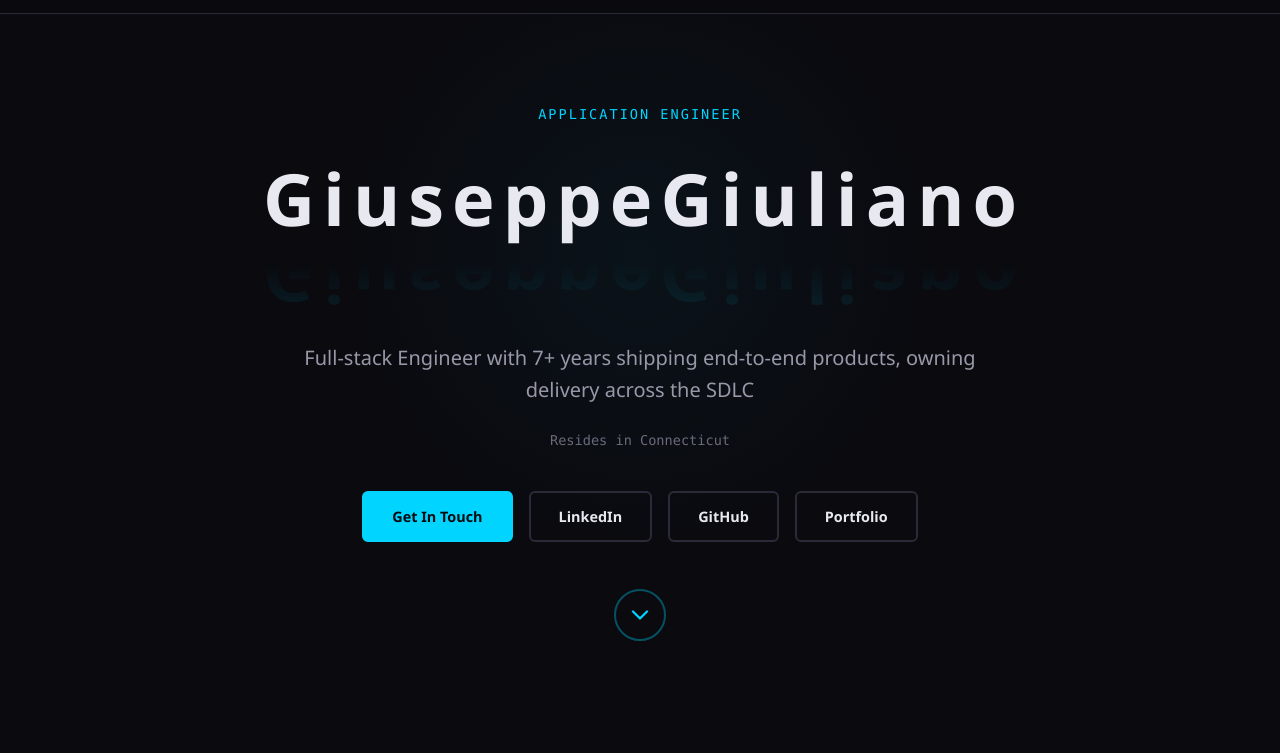
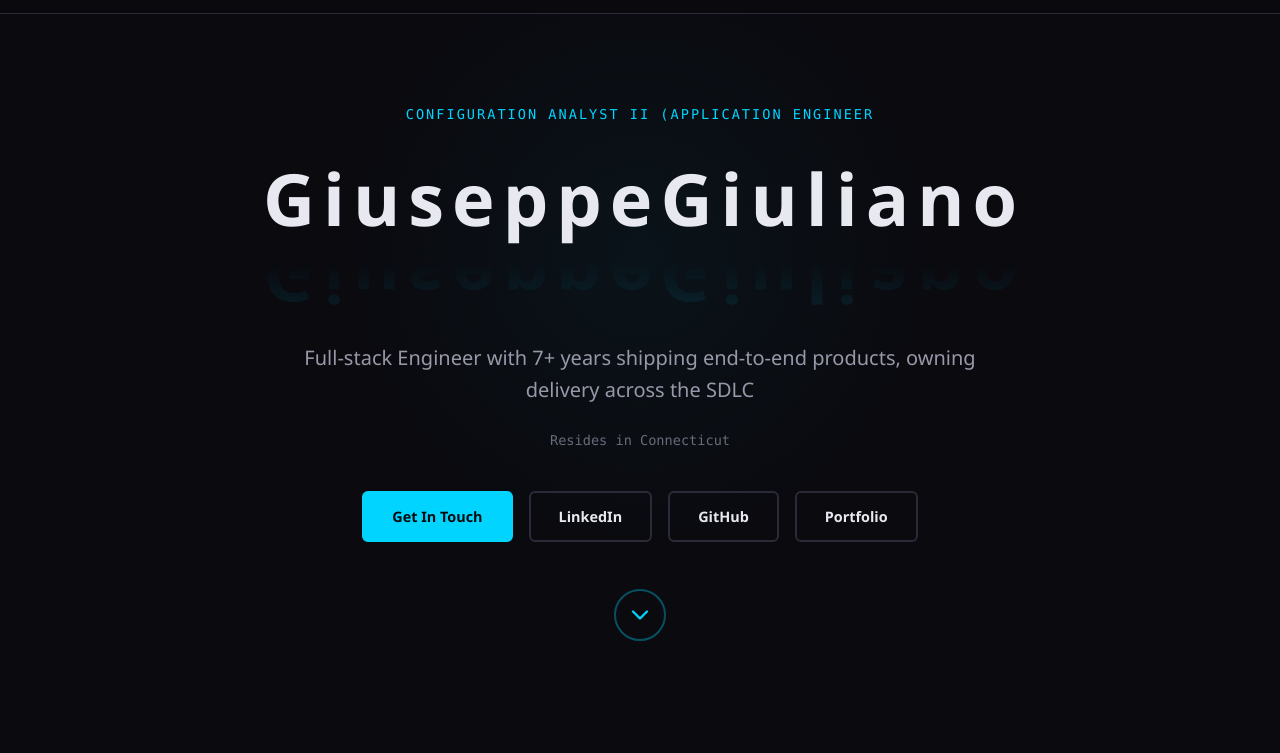
Before and after one commit to Gzeppe/resume-website, a website: page index.html in a window 1280 px wide. Shown: the part 47-800 px from the top of the page. Drawn offline with Linux system fonts and the light colour scheme.

Commit message:
your message

```diff
--- a/index.html
+++ b/index.html
@@ -32,7 +32,7 @@
     <!-- HERO -->
     <section class="hero" id="hero">
         <div class="hero-content">
-            <div class="hero-label">Application Engineer</div>
+            <div class="hero-label">Configuration Analyst II (Application Engineer</div>
             <div class="hero-name-wrapper">
                 <h1 class="hero-name" id="heroName"></h1>
             </div>
@@ -151,6 +151,7 @@
                     <div class="project-tech">Python, SQLite, CLI</div>
                     <p class="project-desc">CLI-based workout tracking system with SQLite database for persistent storage, CRUD operations, and progress analytics. Demonstrates database design, Python OOP principles, and data validation best practices.</p>
                     <a href="https://github.com/Gzeppe/workout-tracker" target="_blank" rel="noopener" class="project-link">View on GitHub <span class="arrow">&rarr;</span></a>
+                    <a href="https://workout-tracker-production-1014.up.railway.app/" target="_blank" rel="noopener" class="project-link">View Web Application<span class="arrow">&rarr;</span></a>
                 </div>
                 <div class="project-card reveal" style="transition-delay:100ms">
                     <div class="project-name">Backend Python Application</div>
```
